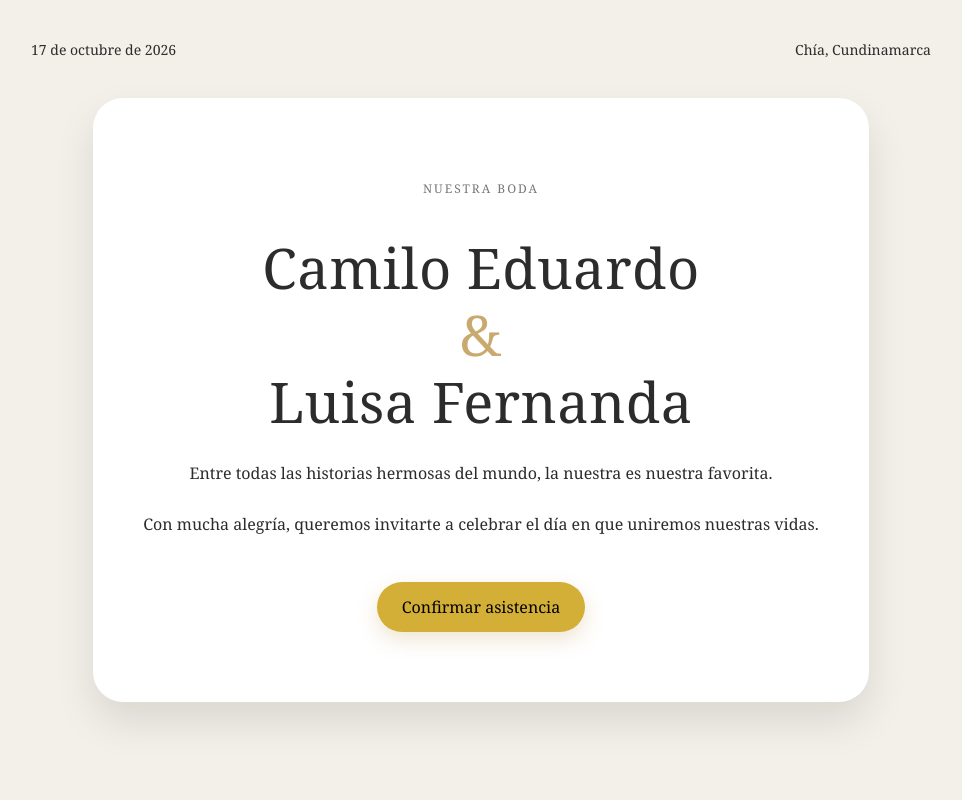
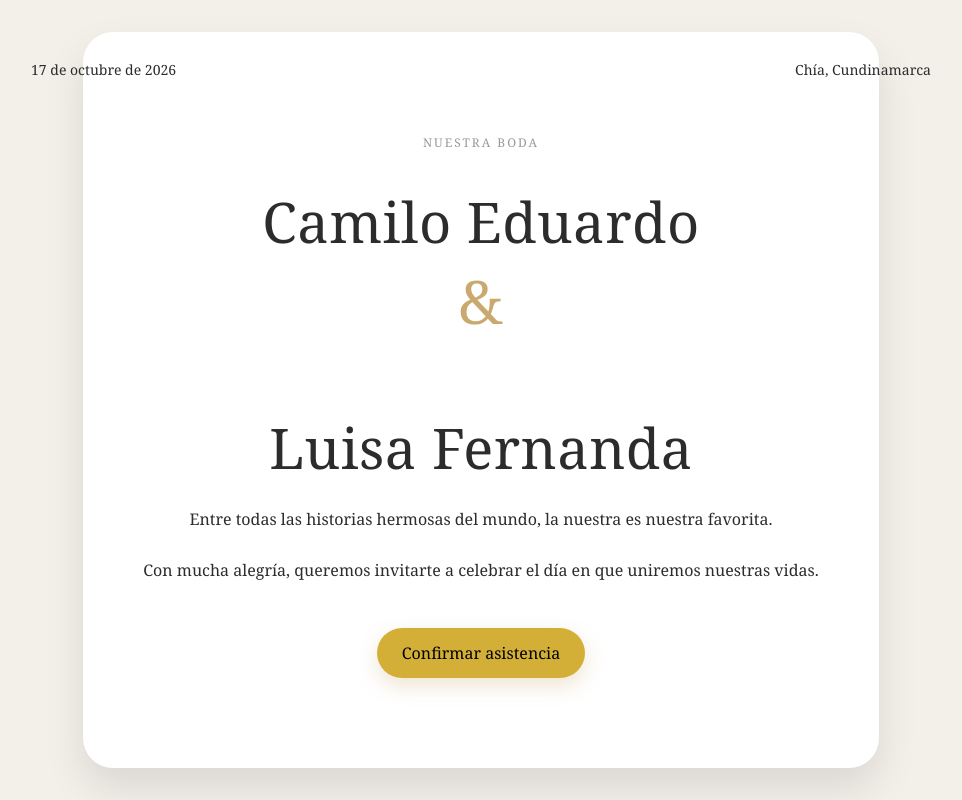
Before and after one commit to almario-moreno-wedding/almario-moreno-wedding.github.io, a plain HTML site: page index.html in a window 1280 px wide. Shown: the top 800 px of the page, without its empty margins (159-1121 px from the left). Drawn offline with Linux system fonts and the light colour scheme.

Commit message:
Update index.html

```diff
--- a/index.html
+++ b/index.html
@@ -8,7 +8,8 @@
   <style>
     .top-info{
   position:absolute;
-  top:40px;
+  top:60px;
+  padding:0 40px;
   width:100%;
   max-width:900px;
   left:50%;
@@ -23,7 +24,7 @@
   letter-spacing:2px;
   font-size:12px;
   margin-bottom:20px;
-  color:#777;
+  color:#999;
   text-transform:uppercase;
 }
 
@@ -52,7 +53,7 @@ body{
 
 .card{
   background:white;
-  padding:70px 50px;
+  padding:90px 60px;
   border-radius:30px;
   max-width:800px;
   margin:auto;
@@ -69,6 +70,9 @@ margin-bottom: 25px;
 
 .amp{
   color:#c9a96e;
+  font-size:60px;
+display:block;
+margin:10px 0;
 }
 
 .subtitle{
```
